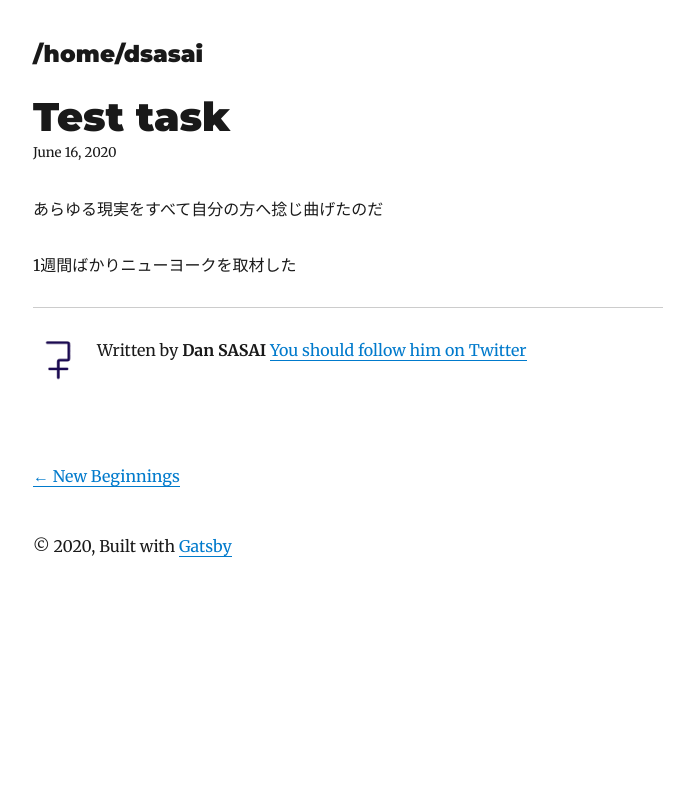
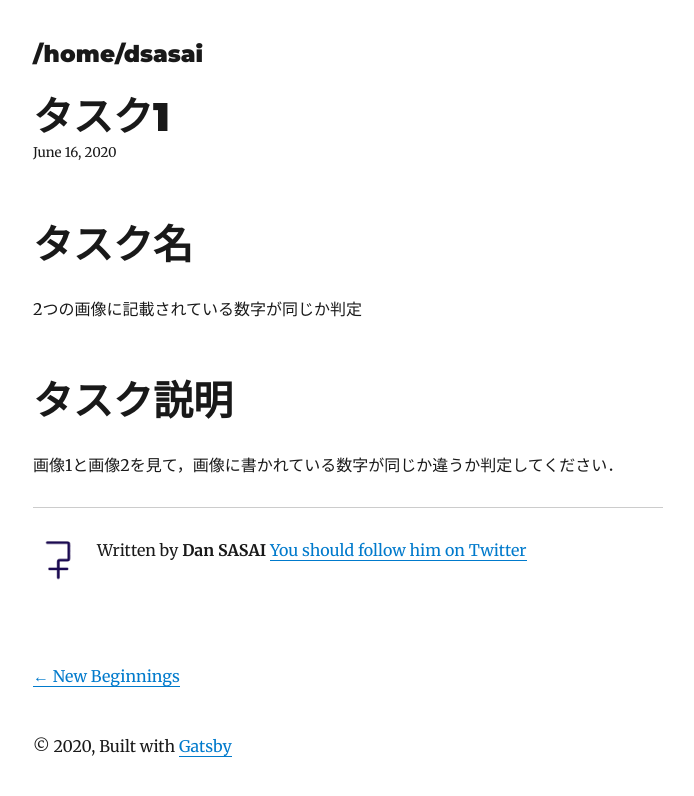
Before and after one commit to dsasai/crowdsourcing-ui, a Gatsby site: page /test-task/ in a window 1280 px wide. Shown: the whole page, without its empty margins (292-986 px from the left). Built offline with nearby package versions, Linux system fonts and the light colour scheme; Gatsby itself is replaced by a stand-in of ours; some packages are replaced by stand-ins of ours.

Commit message:
update content test-task

```diff
--- a/content/blog/test-task/index.md
+++ b/content/blog/test-task/index.md
@@ -1,9 +1,15 @@
 ---
-title: Test task
+title: タスク1
 date: "2020-06-16"
-description: "Test"
+description: "クラウドソーシング タスク1"
 ---
 
-あらゆる現実をすべて自分の方へ捻じ曲げたのだ
 
-1週間ばかりニューヨークを取材した
+# タスク名
+
+2つの画像に記載されている数字が同じか判定
+
+
+# タスク説明
+
+画像1と画像2を見て，画像に書かれている数字が同じか違うか判定してください．
```
